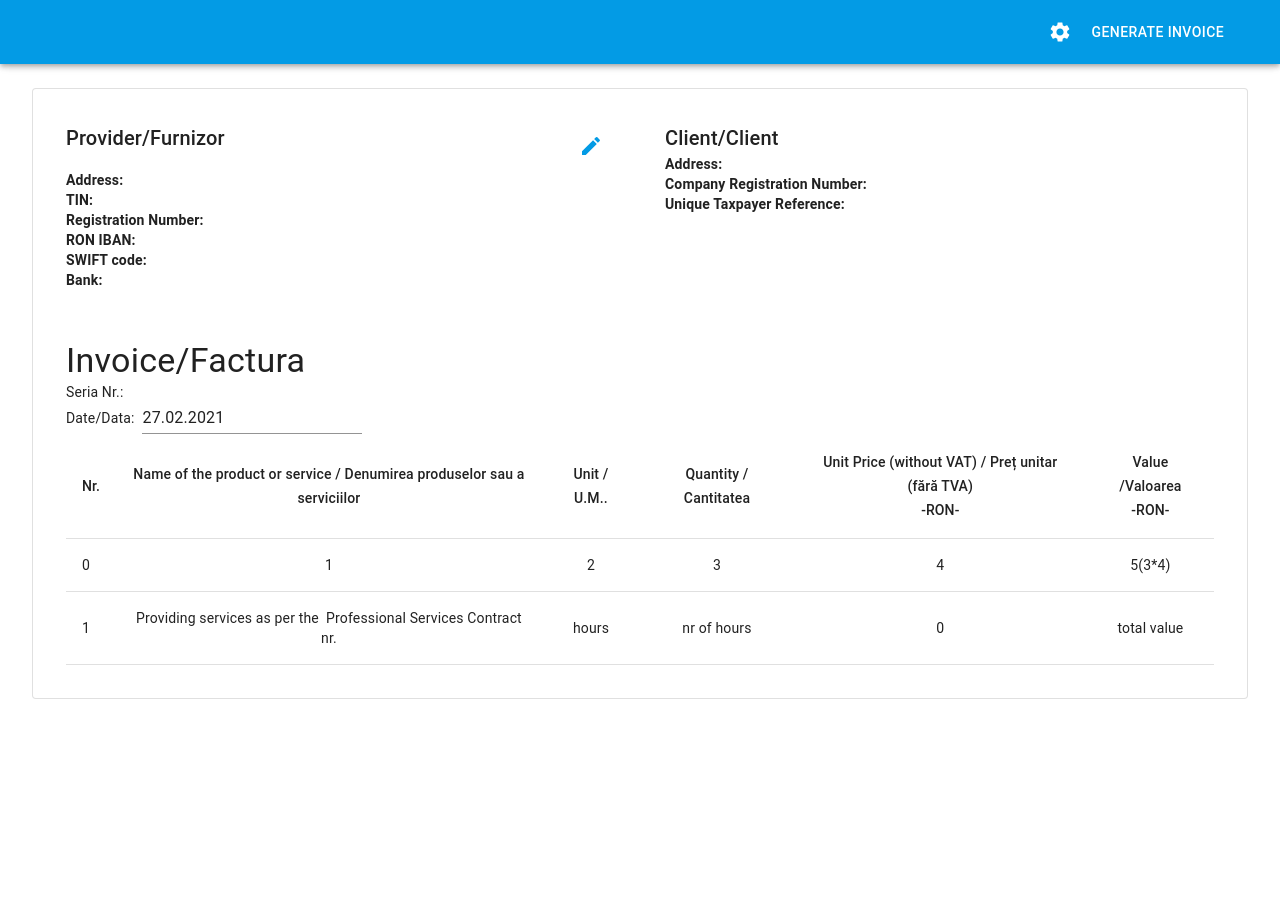
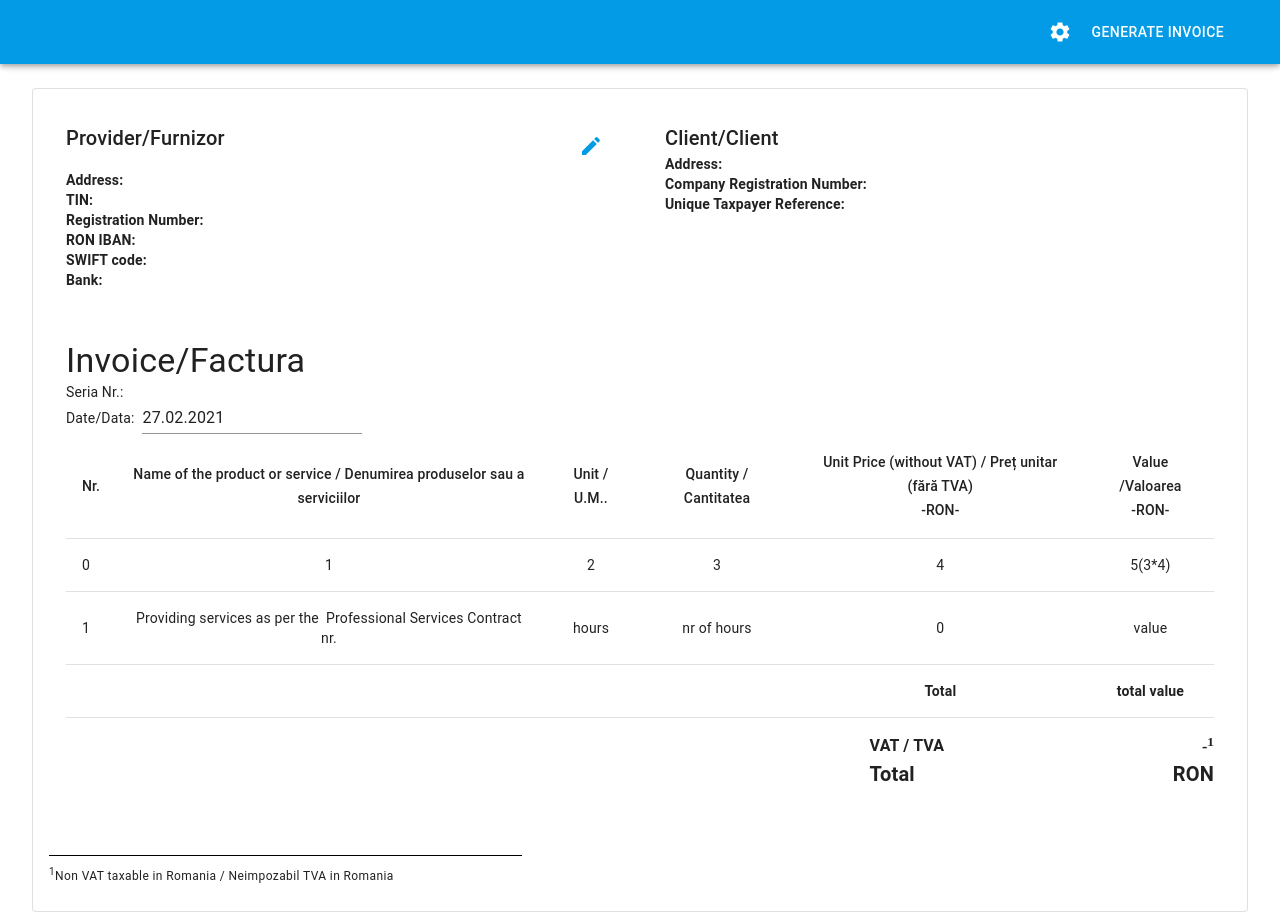
Before and after one commit to dobosalpar/invoicegenerator, a React (Create React App) app: page / in a window 1280 px wide. Before the commit the page ends 800 px from the top, so only its background shows below. Built offline with nearby package versions, Linux system fonts and the light colour scheme.

Commit message:
Table design finished

```diff
--- a/src/App.tsx
+++ b/src/App.tsx
@@ -4,6 +4,7 @@ import {
   Paper,
   Container,
   Grid,
+  Typography,
 } from '@material-ui/core';
 import { MuiPickersUtilsProvider } from '@material-ui/pickers';
 import DateFnsUtils from '@date-io/date-fns';
@@ -14,6 +15,7 @@ import InvoiceDataFields from 'Components/InvoiceDataFields/InvoiceDataFields';
 import Dialogue, { IDialogue } from 'Components/Dialogue/Dialogue';
 import TopBar from 'Components/TopBar/TopBar';
 import theme from 'Styles/theme.json';
+import useLocalized from 'CustomHooks/useLocalized';
 import './main.scss';
 
 const muiTheme = createMuiTheme(theme);
@@ -44,6 +46,11 @@ const App: FC<IApp> = () => {
                 <InvoiceDataFields setDialogue={setDialogue} />
               </Grid>
             </Grid>
+            <div className="invoice-footer-description">
+              <Typography variant="caption">
+                <sup>1</sup>{useLocalized('footer_description')}
+              </Typography>
+            </div>
           </Paper>
         </Container>
       </>
--- a/src/Components/InvoiceDataFields/Blocks/InvoiceTable.tsx
+++ b/src/Components/InvoiceDataFields/Blocks/InvoiceTable.tsx
@@ -86,7 +86,23 @@ const InvoiceTable: FC<IInvoiceTable> = () => {
             {invoiceDataFromReduxState.hourly_rate}
           </TableCell>
           <TableCell align="center">
-            total value
+            value
+          </TableCell>
+        </TableRow>
+        <TableRow>
+          <TableCell />
+          <TableCell />
+          <TableCell />
+          <TableCell />
+          <TableCell align="center">
+            <b>
+              {useLocalized('total')}
+            </b>
+          </TableCell>
+          <TableCell align="center">
+            <b>
+              total value
+            </b>
           </TableCell>
         </TableRow>
       </TableBody>
--- a/src/Components/InvoiceDataFields/InvoiceDataFields.tsx
+++ b/src/Components/InvoiceDataFields/InvoiceDataFields.tsx
@@ -4,7 +4,7 @@ import { DatePicker } from '@material-ui/pickers';
 
 import useLocalized from 'CustomHooks/useLocalized';
 import { IDialogueOpener } from 'Components/types';
-import { DATE_FORMAT } from 'Constants/Options';
+import { DATE_FORMAT, CURRENCY } from 'Constants/Options';
 import InvoiceTable from 'Components/InvoiceDataFields/Blocks/InvoiceTable';
 
 interface IInvoiceDataFields extends IDialogueOpener {
@@ -40,6 +40,38 @@ const InvoiceDataFields: FC<IInvoiceDataFields> = ({
         />
       </div>
       <InvoiceTable />
+      <div className="invoice-data-fields__summary">
+        <div className="invoice-data-fields__summary--line">
+          <div className="left">
+            <Typography variant="body1">
+              <b>
+                {useLocalized('vat')}
+              </b>
+            </Typography>
+          </div>
+          <div className="rigth">
+            <b>
+              -<sup>1</sup>
+            </b>
+          </div>
+        </div>
+        <div className="invoice-data-fields__summary--line">
+          <div className="left">
+            <Typography variant="h6">
+              <b>
+                {useLocalized('total')}
+              </b>
+            </Typography>
+          </div>
+          <div className="rigth">
+            <Typography variant="h6">
+              <b>
+                {CURRENCY}
+              </b>
+            </Typography>
+          </div>
+        </div>
+      </div>
     </div>
   )
 };
--- a/src/Components/InvoiceDataFields/_InvoiceDataFields.scss
+++ b/src/Components/InvoiceDataFields/_InvoiceDataFields.scss
@@ -8,4 +8,23 @@
       margin-right: 0.5rem !important; // Needed to override MUI style just for this case
     }
   }
+  &__summary {
+    margin-top: 1rem;
+    display: flex;
+    flex-direction: column;
+    align-items: flex-end;
+    &--line {
+      display: flex;
+      flex-direction: row;
+      width: 30%;
+      .left {
+        text-align: left;
+        flex: 1;
+      }
+      .rigth {
+        text-align: right;
+        flex: 1;
+      }
+    }
+  }
 }
--- a/src/Constants/English.json
+++ b/src/Constants/English.json
@@ -29,5 +29,8 @@
   "unit_price": "Unit Price (without VAT) / Preț unitar (fără TVA)",
   "value": "Value /Valoarea",
   "hours": "hours",
-  "invoice_content_description": "Providing services as per the  Professional Services Contract nr."
+  "invoice_content_description": "Providing services as per the  Professional Services Contract nr.",
+  "total": "Total",
+  "vat": "VAT / TVA",
+  "footer_description": "Non VAT taxable in Romania / Neimpozabil TVA in Romania"
 }
--- a/src/Styles/_colors.scss
+++ b/src/Styles/_colors.scss
@@ -1,2 +1,3 @@
 $white: #fff;
 $lightGray: #D3D3D3;
+$black: #000
--- a/src/main.scss
+++ b/src/main.scss
@@ -16,3 +16,10 @@
   margin-top: 1rem;
   padding: 1rem;
 }
+
+.invoice-footer-description {
+  margin-top: 3rem;
+  padding: .5rem 0;
+  border-top: 1px solid $black;
+  width: 40%;
+}
```
